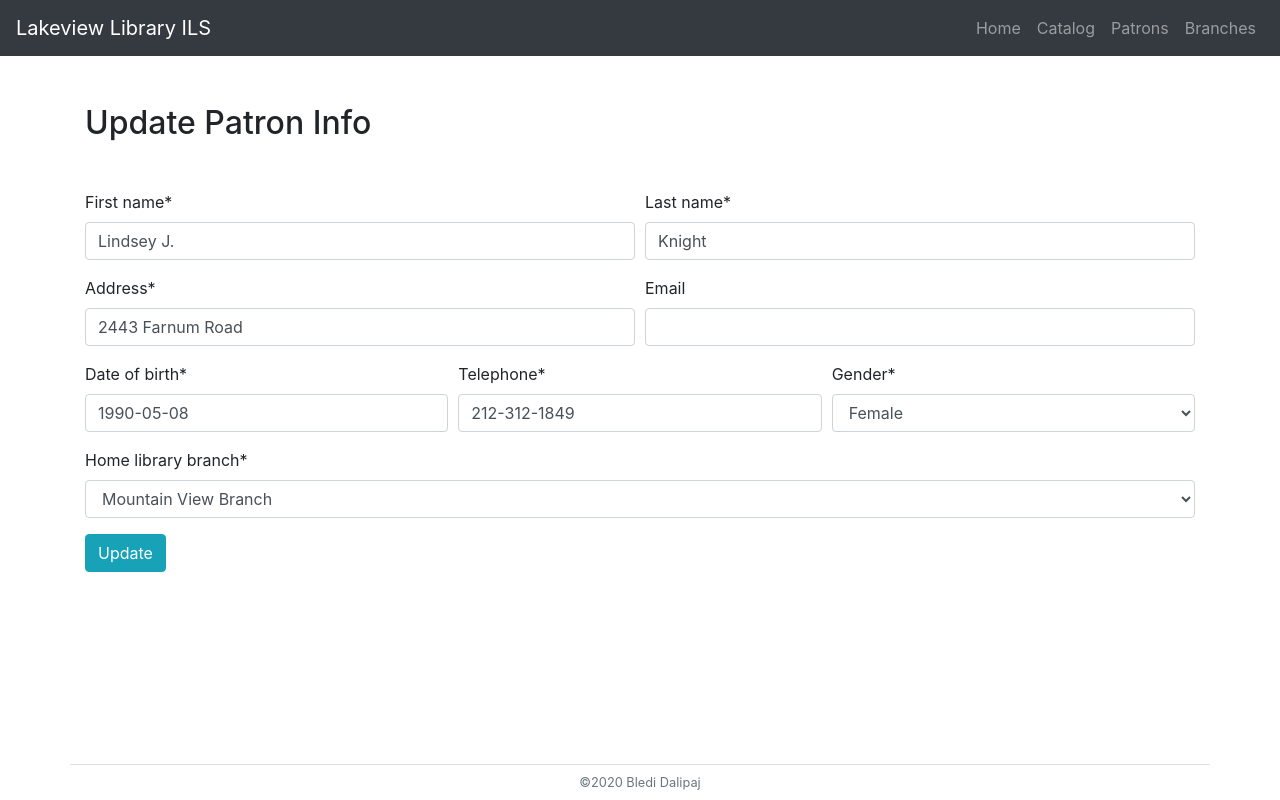
After one commit to bledidalipaj/library-management-system, a Django app: page /patron/1/update in a window 1280 px wide. The commit adds this page. Run offline with Django 3.2, Linux system fonts and the light colour scheme; data comes from the database, SQL or seed files in the repository; parts of the project's set-up code (start-up, migrations or seed data) failed here and were passed over; some libraries are stand-ins or nearby versions.

Commit message:
Add update patron info page

```diff
--- a/lms/models.py
+++ b/lms/models.py
@@ -71,6 +71,7 @@ class Patron(models.Model):
     ]
     first_name = models.CharField(max_length=50)
     last_name = models.CharField(max_length=50)
+    email = models.EmailField(blank=True, null=True, unique=True)
     address = models.CharField(max_length=150)
     date_of_birth = models.DateField()
     telephone = models.CharField(max_length=30)
--- a/lms/urls.py
+++ b/lms/urls.py
@@ -14,13 +14,15 @@ from .views import (
     ListPatronsView,
     PlaceHoldItemView,
     # patron_detail
-    PatronDetailView
+    PatronDetailView,
+    PatronUpdateView,
 )
 
 urlpatterns = [
     path('', home, name='home'),
     path('patrons/', ListPatronsView.as_view(), name='patrons'),
     path('patron/<int:pk>', PatronDetailView.as_view(), name='patron'),
+    path('patron/<int:pk>/update', PatronUpdateView.as_view(), name='patron-update'),
     path('catalog/', ListCatalogView.as_view(), name='catalog'),
     path('catalog/<int:pk>', LibraryItemDetailView.as_view(), name='item-detail'),
     path('checkin/<int:pk>', get_item_checkouts, name='item-checkouts'),
--- a/lms/views.py
+++ b/lms/views.py
@@ -7,7 +7,13 @@ from django.core.exceptions import ValidationError
 from django.http import Http404, JsonResponse
 from django.shortcuts import get_object_or_404, redirect, render
 from django.urls import reverse_lazy
-from django.views.generic import CreateView, DetailView, ListView, View
+from django.views.generic import (
+    CreateView,
+    DetailView,
+    ListView,
+    UpdateView,
+    View
+)
 
 from .forms import PatronForm
 from .models import Book, Checkout, CheckoutHistory, Hold, LibraryCard, Patron
@@ -209,3 +215,13 @@ class PatronDetailView(View):
             library_card=patron_card).all()
 
         return render(request, 'patron_detail.html', context)
+
+
+class PatronUpdateView(SuccessMessageMixin, UpdateView):
+    model = Patron
+    fields = '__all__'
+    template_name = 'update_patron.html'
+    success_message = 'Patron infromation updated successfuly.'
+
+    def get_success_url(self):
+        return reverse_lazy('patron', kwargs={'pk': self.kwargs['pk']})
--- a/static/css/styles.css
+++ b/static/css/styles.css
@@ -63,3 +63,16 @@ table a:hover {
 .patron-info .info-value {
   flex: 1 1 0px;
 }
+
+.edit-patron-btn {
+  font-size: 0.8rem;
+  color: #6c7981;
+  font-weight: 200;
+  top: -20px;
+  position: relative;
+  transition: color 2ms;
+}
+
+.edit-patron-btn:hover {
+  color: #212529;
+}
--- /dev/null
+++ b/templates/update_patron.html
@@ -0,0 +1,49 @@
+{% extends "_base.html" %}
+{% load static %}
+{% load crispy_forms_tags %}
+
+{% block content %}
+  <div class="container">
+    <h1 class="mb-5">Update Patron Info</h1>
+    <form method="post">
+      {% csrf_token %}
+      <div class="form-row">
+        <div class="form-group col-md-6 mb-0">
+          {{ form.first_name|as_crispy_field }}
+        </div>
+
+        <div class="form-group col-md-6 mb-0">
+          {{ form.last_name|as_crispy_field }}
+        </div>
+      </div>
+
+      <div class="form-row">
+        <div class="form-group col-md-6 mb-0">
+          {{ form.address|as_crispy_field }}
+        </div>
+
+        <div class="form-group col-md-6 mb-0">
+          {{ form.email|as_crispy_field }}
+        </div>
+      </div>
+
+      <div class="form-row">
+        <div class="form-group col-md-4 mb-0">
+          {{ form.date_of_birth|as_crispy_field }}
+        </div>
+
+        <div class="form-group col-md-4 mb-0">
+          {{ form.telephone|as_crispy_field }}
+        </div>
+
+        <div class="form-group col-md-4 mb-0">
+          {{ form.gender|as_crispy_field }}
+        </div>
+      </div>
+
+      {{ form.home_library_branch|as_crispy_field }}
+
+      <input type="submit" class="btn btn-info" value="Update">
+    </form>
+  </div>
+{% endblock content %}
```
Also changed, not shown: templates/patron_detail.html (+5 -2 lines), lms/migrations/0011_auto_20200530_2331.py (added).
